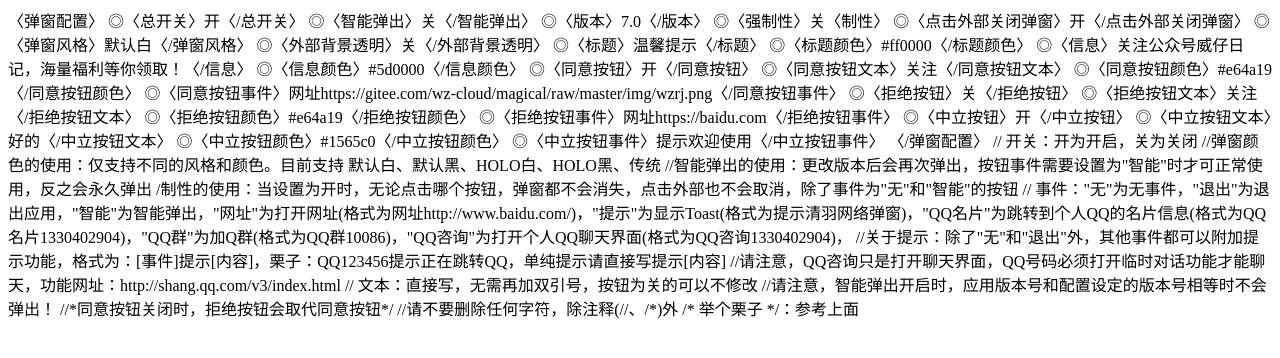
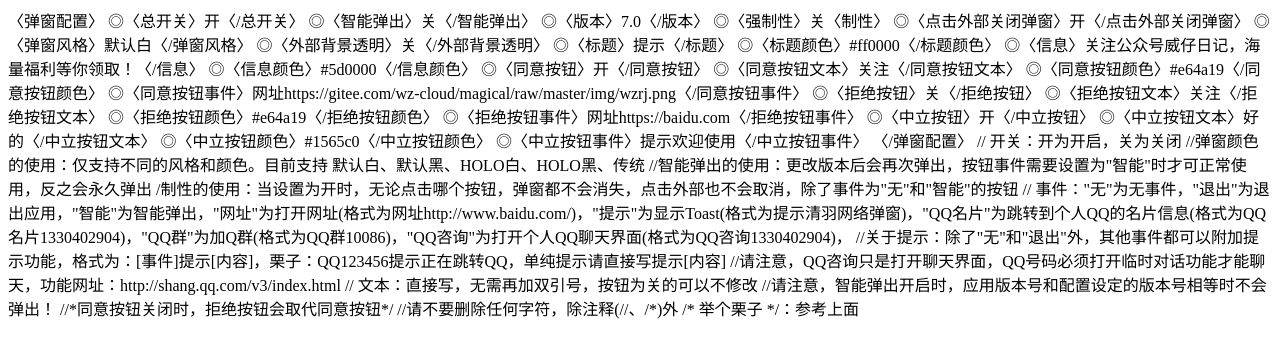
Before and after one commit to aabkyih/wz, a plain HTML site: page index.html in a window 1280 px wide. Drawn offline with Linux system fonts and the light colour scheme.

Commit message:
Update index.html

```diff
--- a/index.html
+++ b/index.html
@@ -22,7 +22,7 @@
     ◎〈弹窗风格〉默认白〈/弹窗风格〉
     ◎〈外部背景透明〉关〈/外部背景透明〉
 
-    ◎〈标题〉温馨提示〈/标题〉
+    ◎〈标题〉提示〈/标题〉
     ◎〈标题颜色〉#ff0000〈/标题颜色〉
 
     ◎〈信息〉关注公众号威仔日记，海量福利等你领取！〈/信息〉
```
